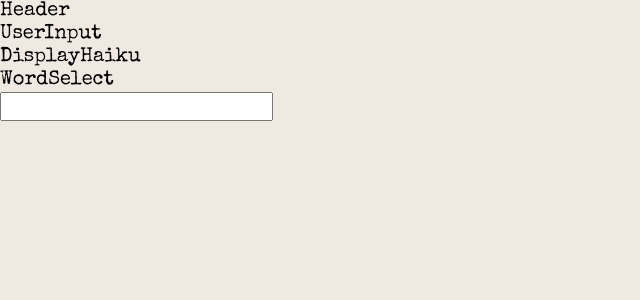
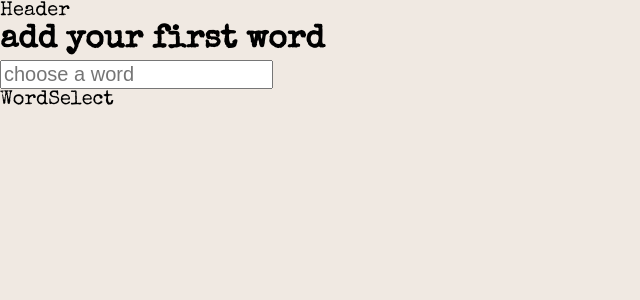
Before and after one commit to haiku-highway/haiku-highway, a React (Create React App) app: page / in a window 1280 px wide. Shown: the top 300 px of the page, without its empty margins (0-640 px from the left). Built offline with nearby package versions, Linux system fonts and the light colour scheme; no server answers.

Commit message:
userInput and ifElse statement in wordSelect and displayHaiku display input

```diff
--- a/src/App.js
+++ b/src/App.js
@@ -88,14 +88,10 @@ const App = () => {
 		<>
 			<Header />
 			<main>
-				<UserInput />
-				<DisplayHaiku />
+				<UserInput userInput={userInput} isValid={isValid} tooManySyllables={tooManySyllables} handleInputChange={handleInputChange} getSyllables={getSyllables} />
+				<DisplayHaiku haikuObject={haikuObject} />
 				<WordSelect />
-				<form action="submit" onSubmit={getSyllables}>
-					<input type="text" value={userInput} onChange={handleInputChange} />
-				</form>
-				{isValid ? null : <p>Please input only letter characters</p>}
-				{tooManySyllables ? <p>Enter a word with less syllables</p> : null}
+
 			</main>
 		</>
 	);
--- a/src/Components/DisplayHaiku.js
+++ b/src/Components/DisplayHaiku.js
@@ -8,9 +8,13 @@
 // each word selected by the user will be dynamically printed into a paragraph and rrrrrendered on page
 //{/* <p>{haiku.line1.join(" ")</p> */}
 
-const DisplayHaiku = () => {
+const DisplayHaiku = ( {haikuObject} ) => {
     return (
-    <div>DisplayHaiku</div>
+    <div>
+        <p>{haikuObject.line1.join(' ')}</p>
+        <p>{haikuObject.line2.join(' ')}</p>
+        <p>{haikuObject.line3.join(' ')}</p>
+    </div>
     )
 }
 
--- a/src/Components/UserInput.js
+++ b/src/Components/UserInput.js
@@ -1,6 +1,14 @@
-const UserInput = () => {
+const UserInput = ( {isValid, tooManySyllables, userInput, handleInputChange, getSyllables} ) => {
     return (
-    <div>UserInput</div>
+        <div>
+            <h2>add your first word</h2>
+            <form action="submit" onSubmit={getSyllables}>
+            {isValid ? null : <p>Please input only letter characters</p>}
+            {tooManySyllables ? <p>Enter a word with less syllables</p> : null}
+            <label htmlFor="wordInput" className="sr-only">add your first word</label>
+                <input type="text" value={userInput} onChange={handleInputChange} name="wordInput" placeholder="choose a word" />
+            </form>
+        </div>
     )
 }
 
--- a/src/Components/WordSelect.js
+++ b/src/Components/WordSelect.js
@@ -10,9 +10,37 @@
 // <button value={word} data-numSyllable={syllableCount}>{word}</button?
 // button.dataset.numSyllable
 
-
+import { useEffect, useState } from "react";
+import axios from "axios";
 
 const WordSelect = () => {
+    const [wordButton, setWordButton] = useState([])
+
+    useEffect(() => {
+        axios({
+            url: "https://api.datamuse.com/words",
+            method: "GET",
+            dataResponse: "json",
+            params: {
+                lc: 'cookie',
+                md: "s",
+            },
+        }).then((result) => {
+            let newWords = [];
+            for (let i = 0; i < 10; i++) {
+                const resultData = result.data
+                const resultLength = resultData.length
+                const selectedIndex = Math.floor(Math.random() * resultLength)
+                console.log(selectedIndex);
+                if (newWords.includes(resultData[selectedIndex])){
+                    i--
+                } else if (/^(?=.*?[A-Za-z])[A-Za-z+]+$/.test(resultData[selectedIndex])) {
+                    i--
+                }
+            }
+        });
+    })
+
     return (
         <div>WordSelect</div>
     )
```
